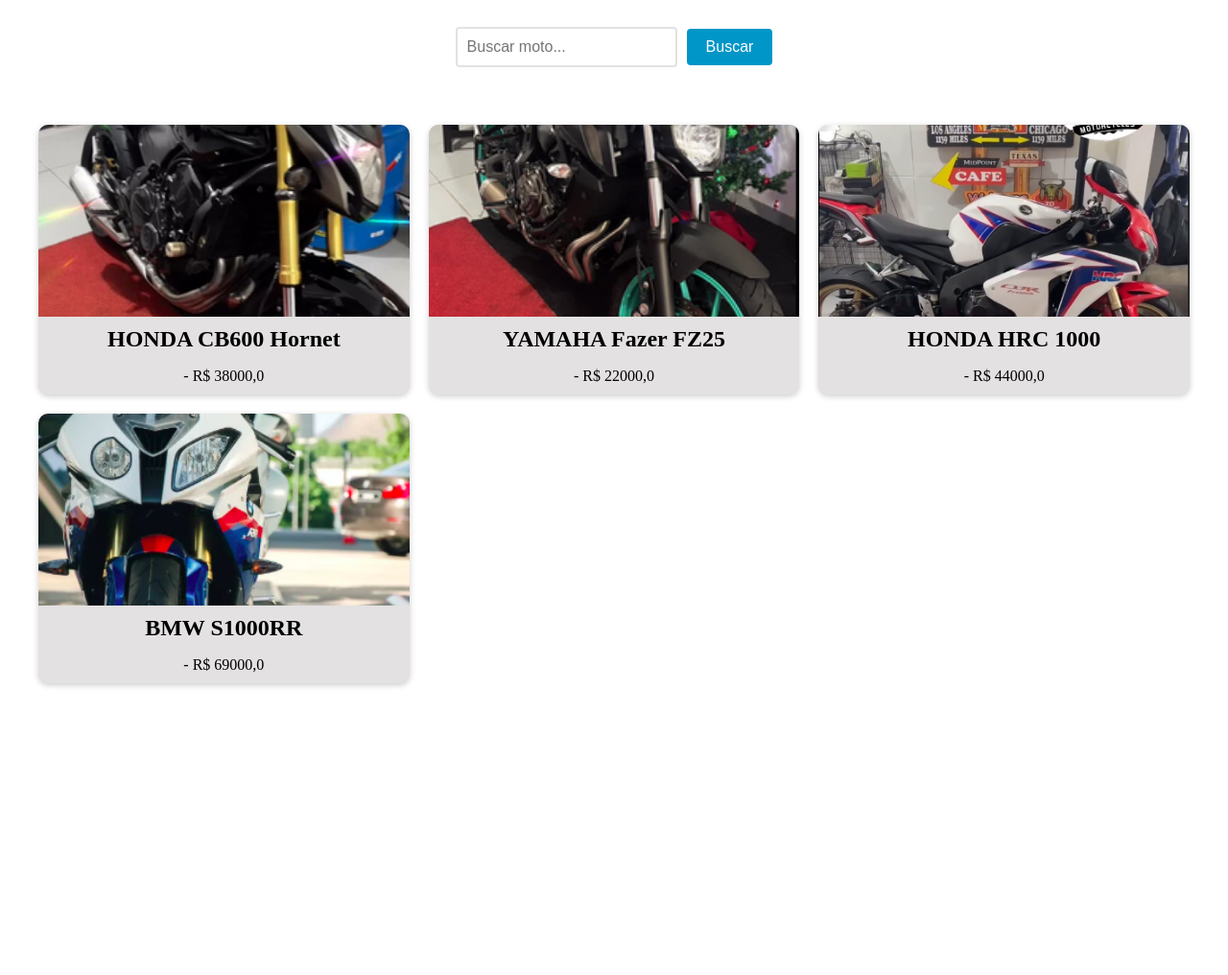
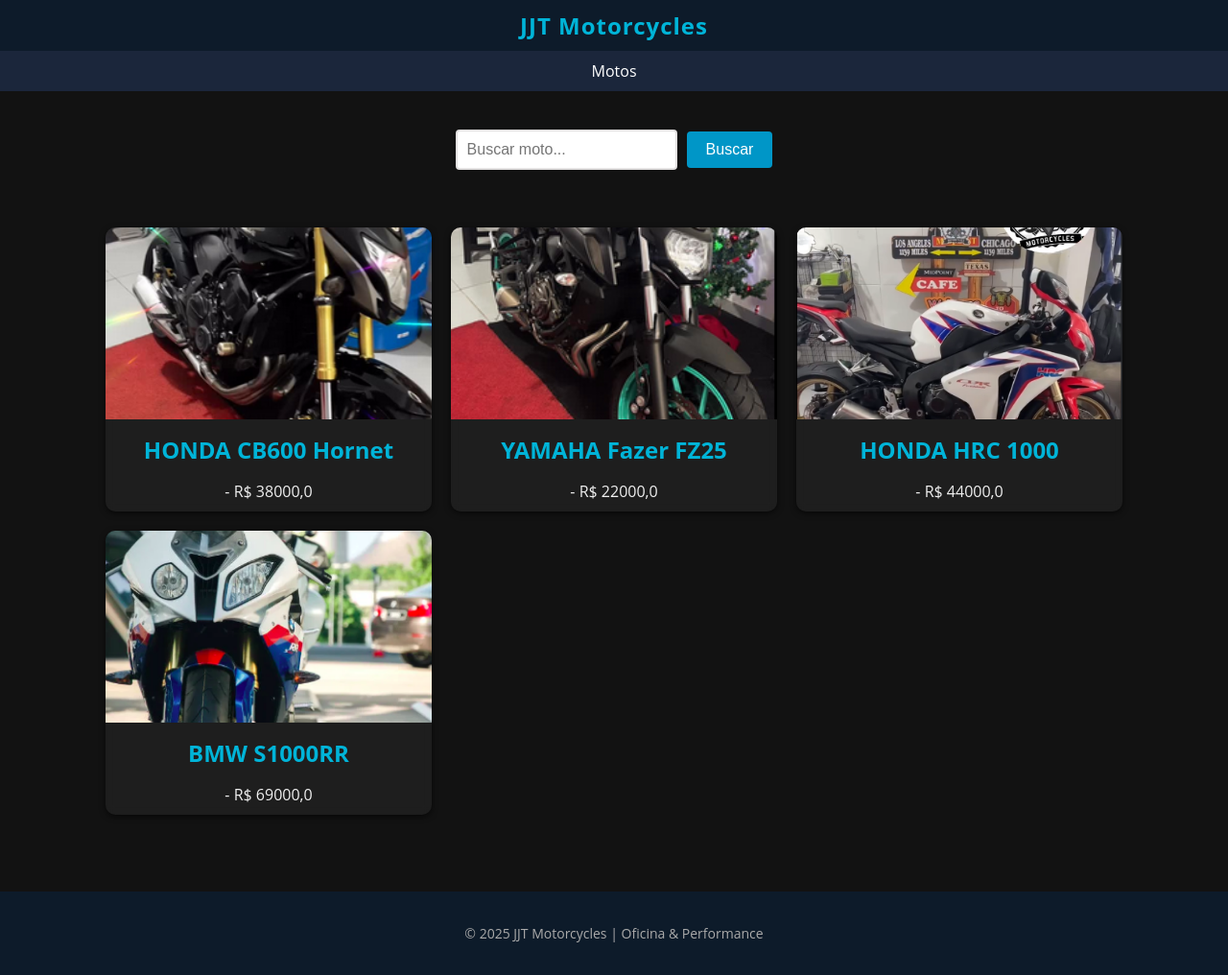
Before and after one commit to Marcel0Borg3s/Dj_motos_JJT_v2, a Django app: page /motos/ in a window 1280 px wide. Shown: the whole page at 96% size. Before the commit the page ends 716 px from the top, so only its background shows below. Run offline with Django 5.2, Linux system fonts and the light colour scheme; data comes from the database, SQL or seed files in the repository; both versions use the stored data as it was after the commit.

Commit message:
inclusão de base html e alteração p dark

```diff
--- a/app/settings.py
+++ b/app/settings.py
@@ -56,7 +56,7 @@
 TEMPLATES = [
     {
         'BACKEND': 'django.template.backends.django.DjangoTemplates',
-        'DIRS': [],
+        'DIRS': ['app/templates'],
         'APP_DIRS': True,
         'OPTIONS': {
             'context_processors': [
--- /dev/null
+++ b/app/templates/base.html
@@ -0,0 +1,94 @@
+{% load static %}
+<!DOCTYPE html>
+<html lang="pt-br">
+<head>
+  <meta charset="UTF-8">
+  <meta name="viewport" content="width=device-width, initial-scale=1.0">
+  <title>{% block title %}JJT Motorcycles{% endblock %}</title>
+  <style>
+    body {
+      font-family: 'Open Sans', sans-serif;
+      background-color: #121212; /* fundo escuro */
+      color: #e0e0e0;
+      margin: 0;
+      padding: 0;
+    }
+
+    header {
+      background-color: #0d1b2a; /* azul escuro metálico */
+      padding: 10px 20px;
+      text-align: center;
+    }
+
+    header h1 {
+      margin: 0;
+      color: #00b4d8;
+      font-size: 24px;
+      letter-spacing: 1px;
+    }
+
+    nav {
+      background-color: #1b263b;
+      display: flex;
+      justify-content: center;
+      padding: 10px 0;
+    }
+
+    nav ul {
+      list-style: none;
+      margin: 0;
+      padding: 0;
+      display: flex;
+      gap: 15px;
+    }
+
+    nav ul li a {
+      color: #ffffff;
+      text-decoration: none;
+      padding: 10px 15px;
+      border-radius: 5px;
+      transition: background 0.3s;
+    }
+
+    nav ul li a:hover {
+      background-color: #00b4d8;
+    }
+
+    main {
+      padding: 20px;
+      max-width: 1100px;
+      margin: auto;
+    }
+
+    footer {
+      background-color: #0d1b2a;
+      color: #aaa;
+      text-align: center;
+      padding: 20px;
+      font-size: 14px;
+      margin-top: 40px;
+    }
+  </style>
+</head>
+<body>
+  <header>
+    <h1>JJT Motorcycles</h1>
+  </header>
+
+  <nav>
+    <ul>
+      <li><a href="{% url 'motos_list' %}">Motos</a></li>
+      <!-- Pode adicionar mais links aqui -->
+    </ul>
+  </nav>
+
+  <main>
+    {% block content %}
+    {% endblock %}
+  </main>
+
+  <footer>
+    <p>&copy; 2025 JJT Motorcycles | Oficina & Performance</p>
+  </footer>
+</body>
+</html>
--- a/motos/templates/motos.html
+++ b/motos/templates/motos.html
@@ -1,3 +1,5 @@
+{% extends "base.html" %}
+
 {% block content %}
   <style>
     .moto-grid {
@@ -10,12 +12,14 @@
     }
 
     .moto-card {
-      background-color: #e3e1e1;
-      box-shadow: 0 2px 6px rgba(0, 0, 0, 0.2);
+      background-color: rgba(255, 255, 255, 0.05); /* fundo translúcido escuro */
+      color: #f0f0f0; /* texto claro */
+      box-shadow: 0 2px 6px rgba(0, 0, 0, 0.6);
       border-radius: 10px;
       overflow: hidden;
       text-align: center;
       transition: all 0.3s ease;
+      backdrop-filter: blur(5px); /* efeito glassmorphism opcional */
     }
 
     .moto-card:hover {
@@ -39,11 +43,13 @@
     .moto-card h2 {
       font-size: 1.5rem;
       margin: 10px;
+      color: #00b4d8;
     }
 
     .moto-card p {
       font-size: 1rem;
       margin-bottom: 10px;
+      color: #f0f0f0;
     }
 
     @media (max-width: 768px) {
```
Also changed, not shown: app/templates/base_old.html (added, +89 -0 lines), db.sqlite3, media/motos/CB600_Hornet_14.png (added), media/motos/HRC_1000_2010_2.png (added).
